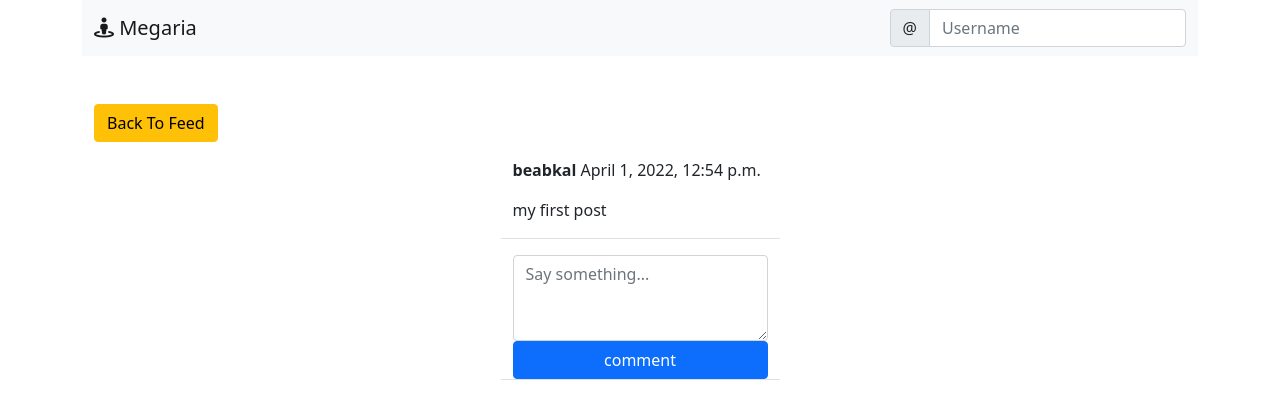
After one commit to marcuskal/megaria, a Django app: page /volunteers/post/1 in a window 1280 px wide. The commit adds this page. Shown: the top 419 px of the page. Run offline with Django 4.2, Linux system fonts and the light colour scheme; data comes from the database, SQL or seed files in the repository; some libraries are stand-ins or nearby versions.

Commit message:
post-detail view added

```diff
--- a/volunteers/forms.py
+++ b/volunteers/forms.py
@@ -1,5 +1,5 @@
 from django import forms
-from .models import Post
+from .models import Post, Comment
 
 class PostForm(forms.ModelForm):
     body = forms.CharField(
@@ -14,3 +14,18 @@ class PostForm(forms.ModelForm):
     class Meta:
         model = Post
         fields = ("body",)
+
+
+class CommentForm(forms.ModelForm):
+    comment = forms.CharField(
+        label='',
+        widget=forms.Textarea(
+            attrs={
+                'rows': '3',
+                'placeholder': 'Say something...'
+            }
+        )
+    )
+    class Meta:
+        model = Comment
+        fields = ("comment",)
--- a/volunteers/models.py
+++ b/volunteers/models.py
@@ -7,3 +7,11 @@ class Post(models.Model):
     body = models.TextField()
     created_on = models.DateTimeField(default=timezone.now)
     author = models.ForeignKey(User, on_delete=models.CASCADE)
+
+
+class Comment(models.Model):
+
+    comment =models.TextField()
+    created_on = models.DateField(default=timezone.now)
+    author = models.ForeignKey(User, on_delete=models.CASCADE)
+    post = models.ForeignKey("Post", on_delete=models.CASCADE)
--- /dev/null
+++ b/volunteers/templates/volunteers/post-detail.html
@@ -0,0 +1,39 @@
+{% extends 'landing/base.html' %}
+{% load crispy_forms_tags %}
+
+{% block content %}
+    <div class="container">
+        <div class="row mt-5">
+            <div class="col-md-3 col-sm-12">
+                <a href="{% url 'post-list' %}" class="btn btn-warning">Back To Feed</a>
+
+            </div>
+        </div>
+        <div class="row justify-content-center mt-3">
+            <div class="col-md-3 col-sm-12 border-bottom">
+                <p><strong>{{ post.author }}</strong> {{ post.created_on }} </p>
+                <p>{{ post.body }}</p>
+
+            </div>
+        </div>
+
+        <div class="row justify-content-center mt-3 mb-5">
+            <div class="col-md-3 col-sm-12 border-bottom">
+                <form action="" method="post">
+                    {% csrf_token %}
+                    {{ form | crispy}}
+
+                <div class="d-grid gap-2">
+                    <button class="btn btn-primary">comment</button>
+                </div>
+                </form>
+
+            </div>
+        </div>
+
+
+
+
+
+    </div>
+{% endblock content %}
--- a/volunteers/templates/volunteers/index.html
+++ b/volunteers/templates/volunteers/post-list.html
@@ -26,9 +26,10 @@
 
         {% for post in post_list %}
         <div class="row justify-content-center mt-3">
-            <div class="col-md-3 col-sm-12 border-bottom">
+            <div class="col-md-3 col-sm-12 border-bottom position-relative">
                 <p><strong>{{ post.author }}</strong> {{ post.created_on }} </p>
                 <p>{{ post.body }}</p>
+                <a href="{% url 'post-detail' post.pk %}" class="stretched-link"></a>
 
             </div>
         </div>
--- a/volunteers/urls.py
+++ b/volunteers/urls.py
@@ -1,6 +1,8 @@
 from django.urls import path
-from . import views
+from .views import PostListView, PostDetailView
 
 urlpatterns = [
-    path('', views.PostListView.as_view(), name='volunteers-index')
+    path('', PostListView.as_view(), name='post-list'),
+    path('post/<int:pk>', PostDetailView.as_view(), name='post-detail'),
+
 ]
--- a/volunteers/views.py
+++ b/volunteers/views.py
@@ -1,9 +1,11 @@
 from django.shortcuts import render
+from django.urls import reverse_lazy
 from django.views import View
 from .models import Post
-from .forms import PostForm
+from .forms import PostForm, CommentForm
+from django.views.generic.edit import UpdateView, DeleteView
+# Create your views here.
 
-# Create your views here.
 
 class PostListView(View):
 
@@ -14,9 +16,7 @@ class PostListView(View):
             'post_list': posts,
             'form': form,
         }
-
-        return render(request, 'volunteers/index.html', context)
-
+        return render(request, 'volunteers/post-list.html', context)
 
     def post(self, request, *args, **kwargs):
 
@@ -27,10 +27,32 @@ class PostListView(View):
             new_post = form.save(commit=False)
             new_post.author = request.user
             new_post.save()
-
             context = {
                 'post_list': posts,
                 'form': form,
             }
+            return render(request, 'volunteers/post-list.html', context)
 
-            return render(request, 'volunteers/index.html', context)
+
+class PostDetailView(View):
+    model = Post
+    template_name = "TEMPLATE_NAME"
+
+    def get(self, request, pk, *args, **kwargs):
+        post = Post.objects.get(pk=pk)
+        form = CommentForm()
+        context = {
+            'post': post,
+            'form': form,
+        }
+        return render(request, 'volunteers/post-detail.html', context)
+
+
+class PostUpdateView(UpdateView):
+    model = Post
+    fields = ['body']
+    template_name = "volunteers/post-edit.html"
+
+    def get_success_url(self):
+        pk = self.kwargs['pk']
+        return reverse_lazy('post-detail', kwargs={'pk': pk})
```
Also changed, not shown: volunteers/migrations/0002_comment.py (added), volunteers/templates/volunteers/post-edit.html (added).
